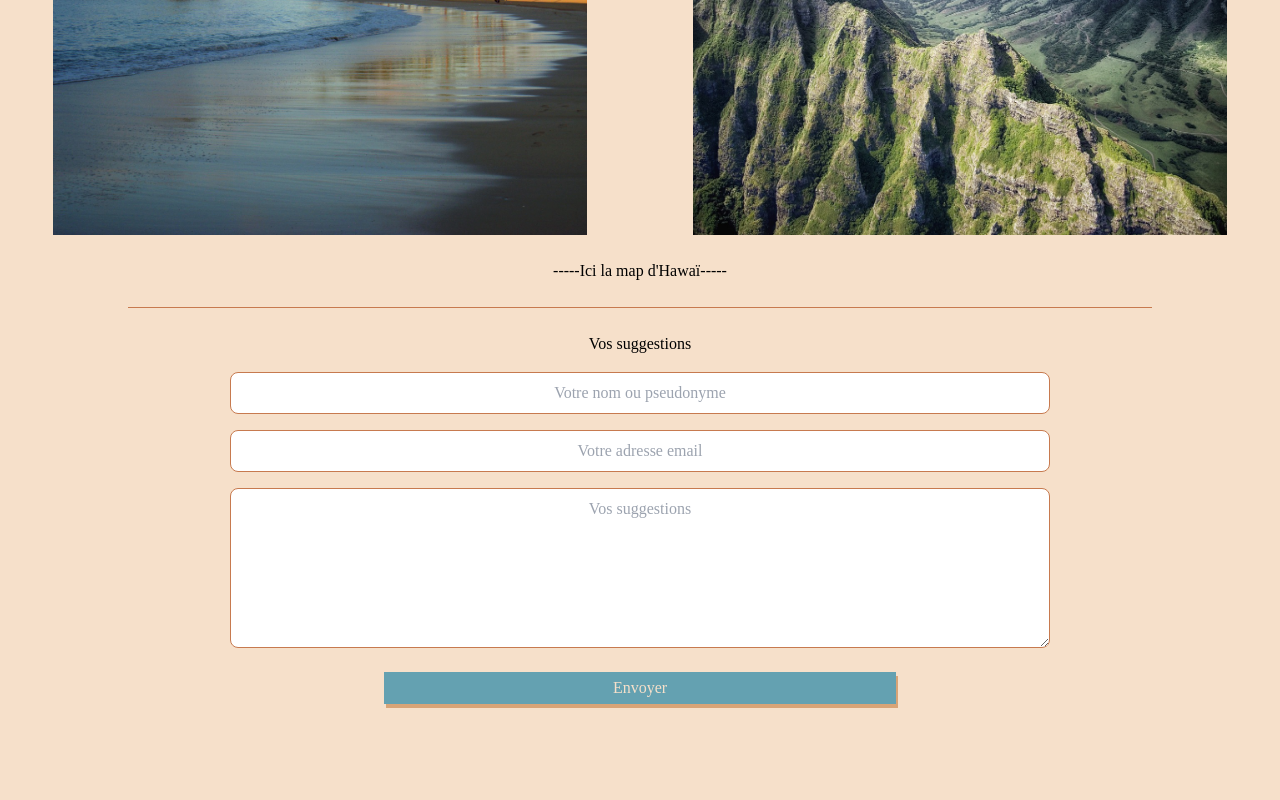
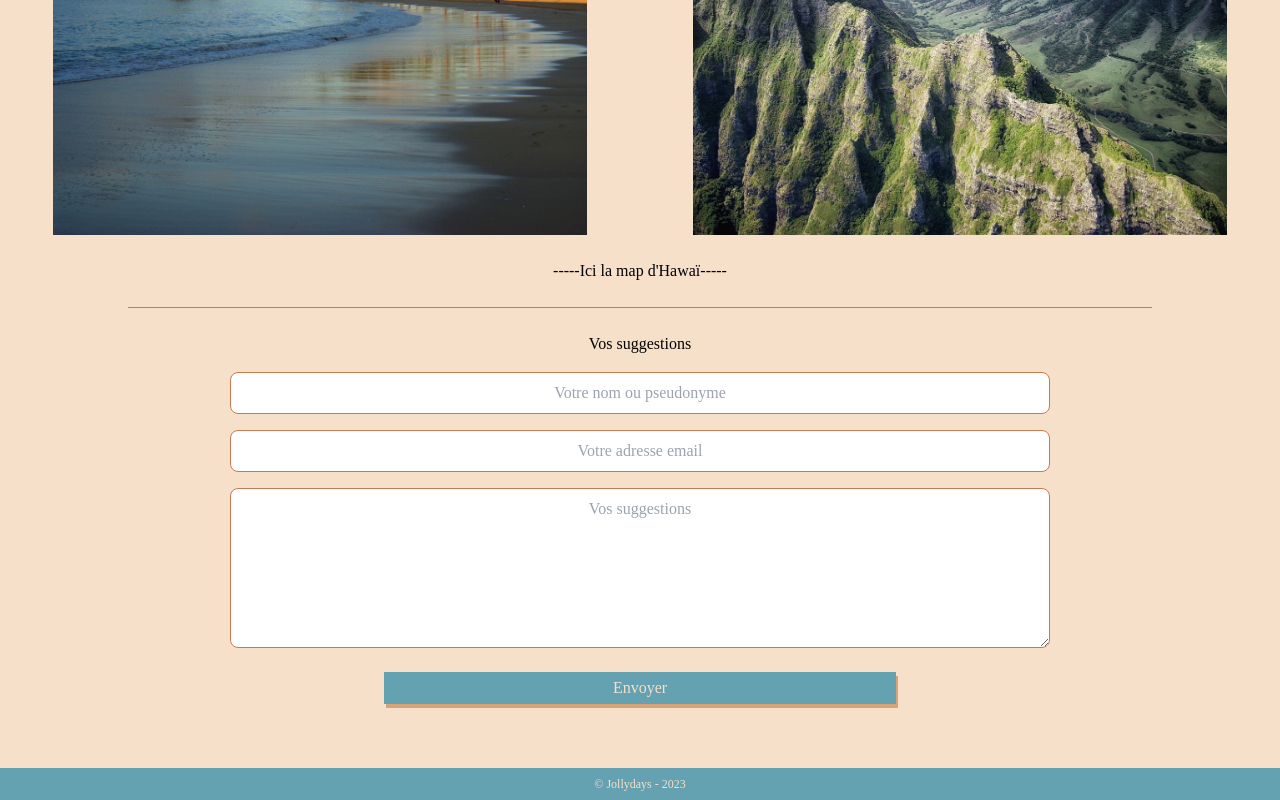
Before and after one commit to aliciacqt/hackathon1, a React (Vite) app in the folder frontend/: page /suggestions in a window 1280 px wide. Shown: the part 2267-3067 px from the top of the page. Before the commit the page ends 3035 px from the top, so only its background shows below. Built offline with nearby package versions, Linux system fonts and the light colour scheme; no server answers.

Commit message:
created a footer component

```diff
--- a/frontend/src/App.jsx
+++ b/frontend/src/App.jsx
@@ -1,9 +1,10 @@
 import "./App.scss";
 import { BrowserRouter as Router, Routes, Route } from "react-router-dom";
 import RoadTrip from "./pages/RoadTrip";
+import Suggestions from "./pages/Suggestions";
 import Carousel from "./components/carousel";
 import Header from "./components/Header";
-import Suggestions from "./pages/Suggestions";
+import Footer from "./components/Footer";
 
 function App() {
   return (
@@ -15,6 +16,7 @@ function App() {
         <Routes>
           <Route path="/suggestions" element={<Suggestions />} />
         </Routes>
+        <Footer />
       </div>
     </Router>
   );
--- /dev/null
+++ b/frontend/src/components/Footer.jsx
@@ -0,0 +1,7 @@
+export default function Footer() {
+  return (
+    <p className="bg-blue text-ligthsand text-center text-xs w-full p-2">
+      © Jollydays - 2023
+    </p>
+  );
+}
```
